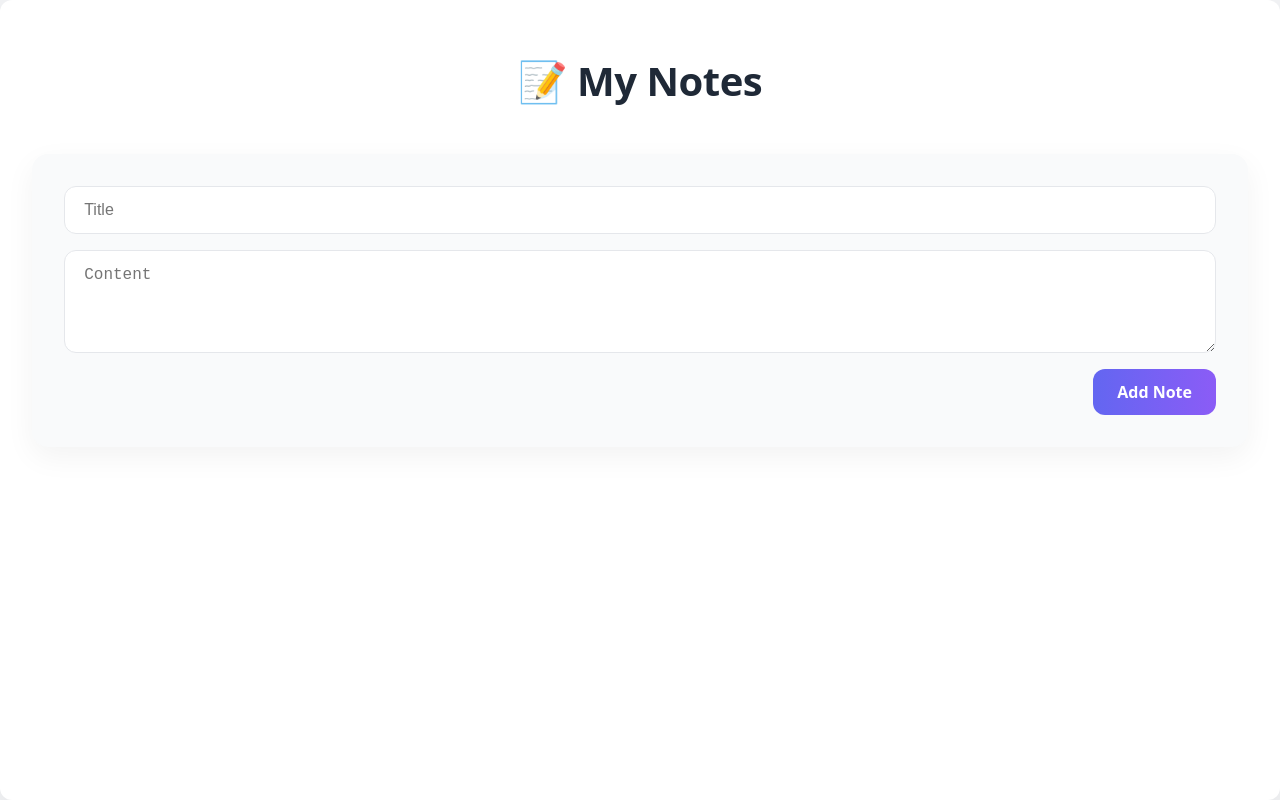
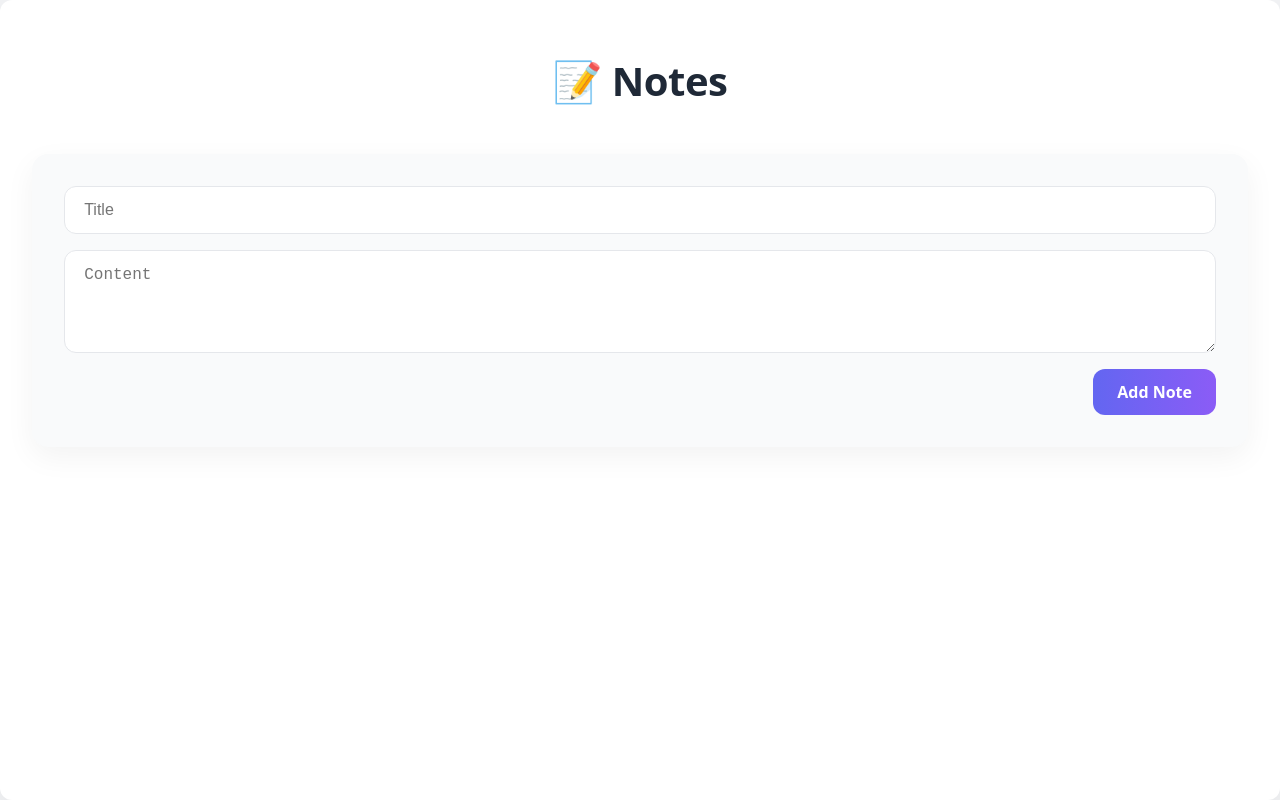
Before and after one commit to aylonc22/LocalNotes, a React (Vite) app in the folder frontend/: page / in a window 1280 px wide. Built offline with nearby package versions, Linux system fonts and the light colour scheme.

Commit message:
iran iran iran

```diff
--- a/frontend/src/pages/notePage/NotePage.tsx
+++ b/frontend/src/pages/notePage/NotePage.tsx
@@ -30,7 +30,7 @@ export default function NotesPage() {
 
   return (
     <div className="notes-container">
-      <h1 className="notes-heading">📝 My Notes</h1>
+      <h1 className="notes-heading">📝 Notes</h1>
 
       <div className="notes-form">
         <input
```
